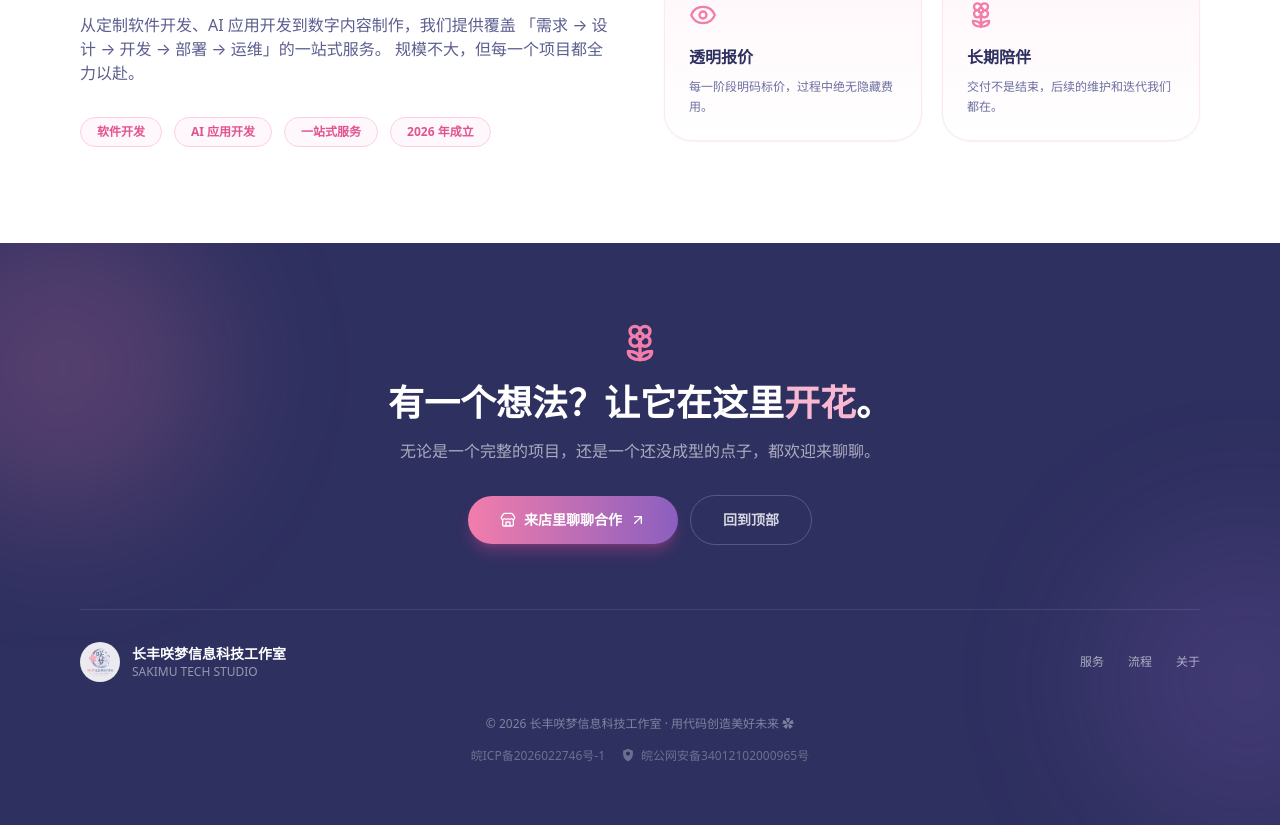
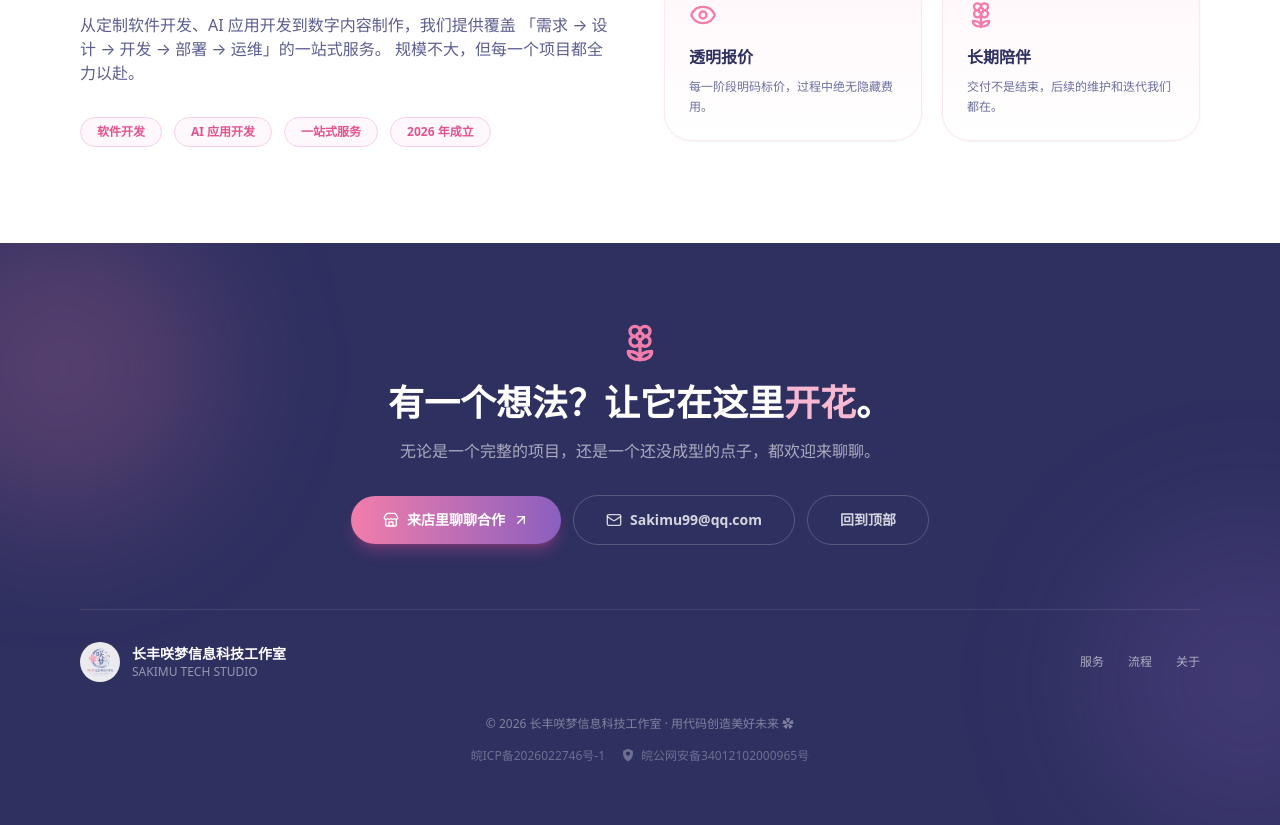
Before and after one commit to Sakimu99/sakimu-homepage, a React (Vite) app: page / in a window 1280 px wide. Shown: the part 2491-3316 px from the top of the page. Built offline with nearby package versions, Linux system fonts and the light colour scheme.

Commit message:
feat: 页脚联系区添加邮箱 Sakimu99@qq.com

```diff
--- a/src/sections/Footer.tsx
+++ b/src/sections/Footer.tsx
@@ -1,4 +1,4 @@
-import { ArrowUpRight, Flower2, Store } from 'lucide-react'
+import { ArrowUpRight, Flower2, Mail, Store } from 'lucide-react'
 
 export default function Footer() {
   return (
@@ -29,6 +29,13 @@ export default function Footer() {
               <Store className="h-4 w-4" />
               来店里聊聊合作
               <ArrowUpRight className="h-4 w-4" />
+            </a>
+            <a
+              href="mailto:Sakimu99@qq.com"
+              className="inline-flex items-center gap-2 rounded-full border border-white/20 px-8 py-3.5 text-sm font-bold text-white/80 transition-colors hover:border-[#f27dab] hover:text-[#f9b8d2]"
+            >
+              <Mail className="h-4 w-4" />
+              Sakimu99@qq.com
             </a>
             <a
               href="#top"
```
